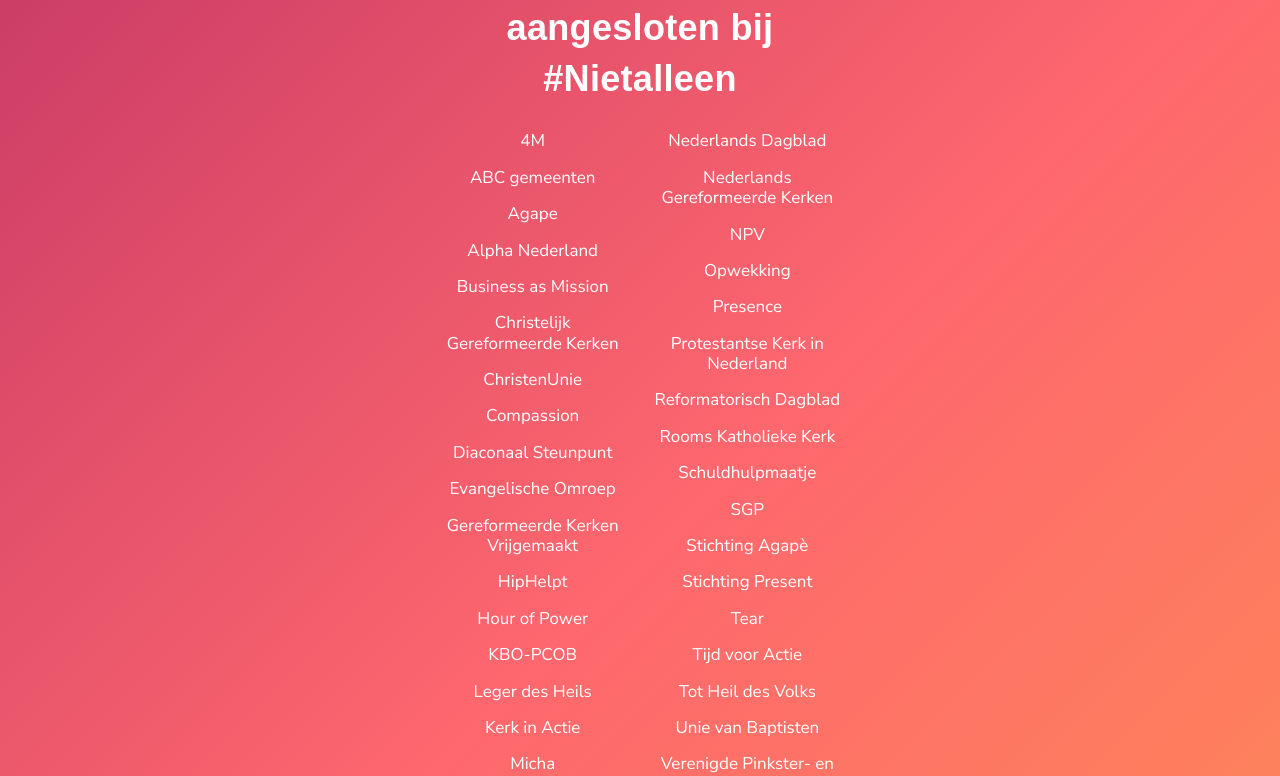
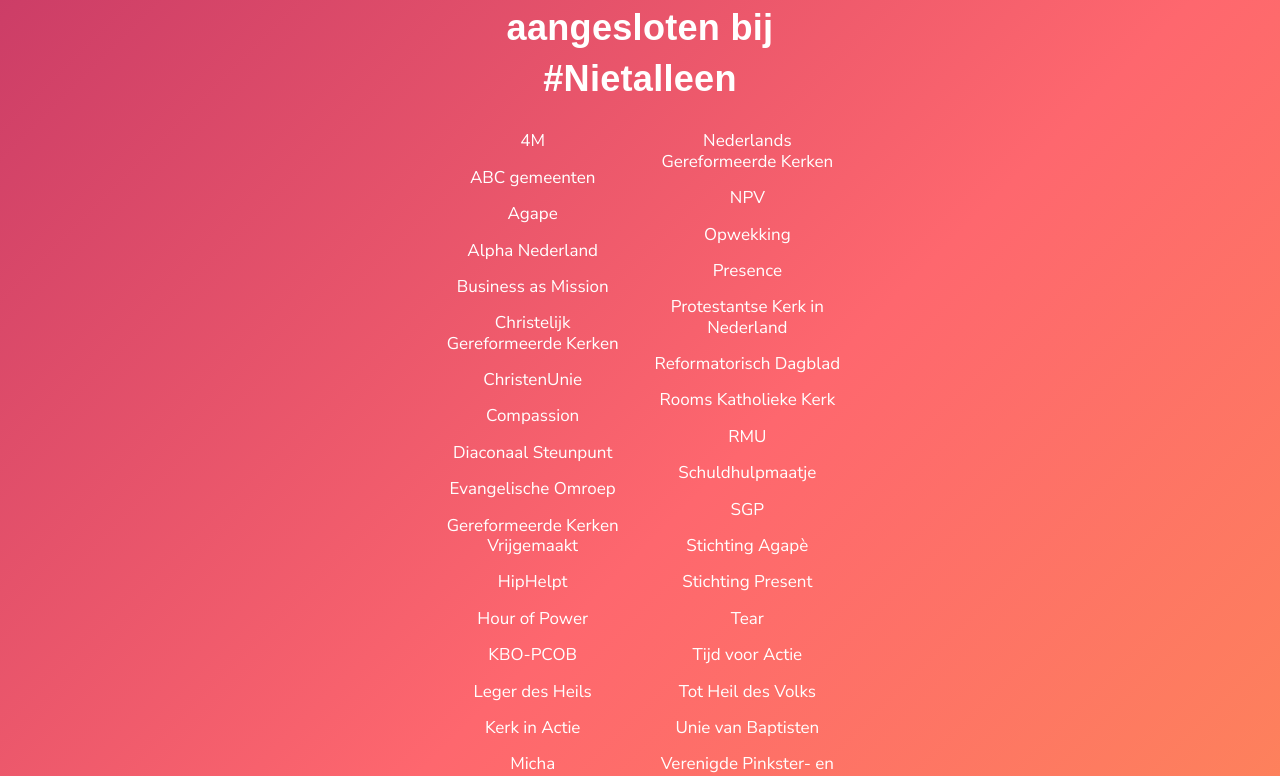
Before and after one commit to sdboer78/nietalleen, a Nuxt app: page /over in a window 1280 px wide. Shown: the part 1228-2004 px from the top of the page. Built offline with nearby package versions, Linux system fonts and the light colour scheme; a web font is replaced by a local one.

Commit message:
HOME-108 - Kleine tekstuele wijzigingen Donderdag 23 april

```diff
--- a/pages/over.vue
+++ b/pages/over.vue
@@ -89,9 +89,9 @@
               <p>Micha</p>
               <p>Missie Nederland</p>
               <p>Navigators</p>
+              <p>Nederlands Dagblad</p>
             </v-col>
             <v-col>
-              <p>Nederlands Dagblad</p>
               <p>Nederlands Gereformeerde Kerken</p>
               <p>NPV</p>
               <p>Opwekking</p>
@@ -99,6 +99,7 @@
               <p>Protestantse Kerk in Nederland</p>
               <p>Reformatorisch Dagblad</p>
               <p>Rooms Katholieke Kerk</p>
+              <p>RMU</p>
               <p>Schuldhulpmaatje</p>
               <p>SGP</p>
               <p>Stichting Agapè</p>
```
